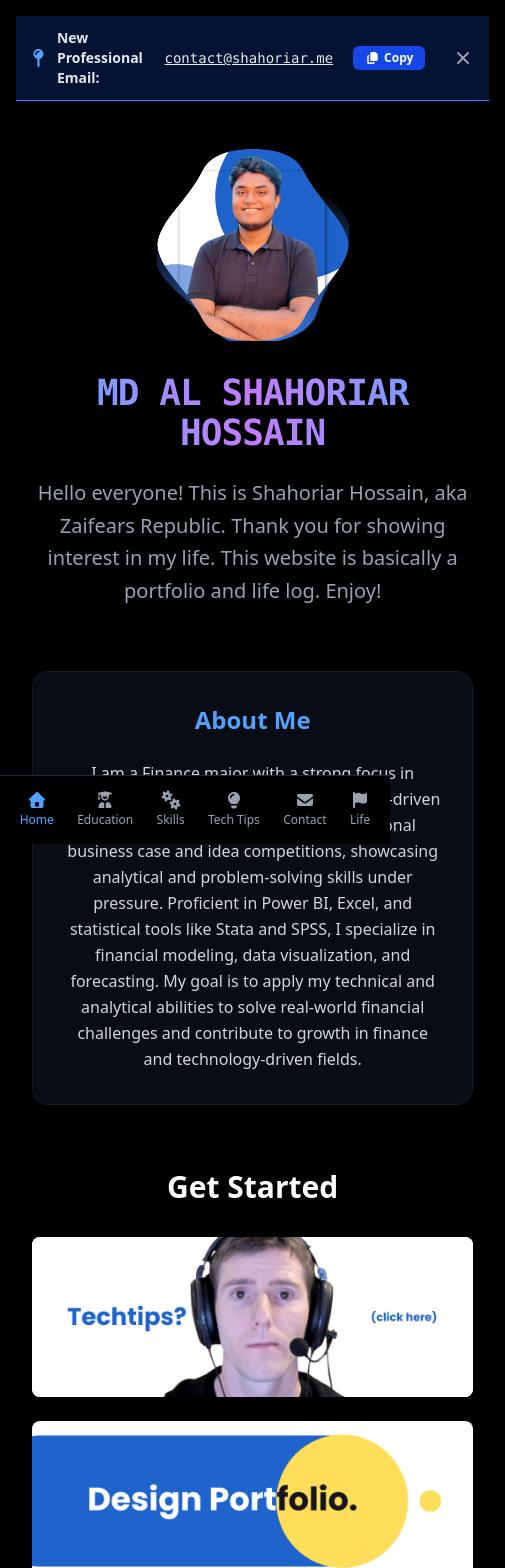
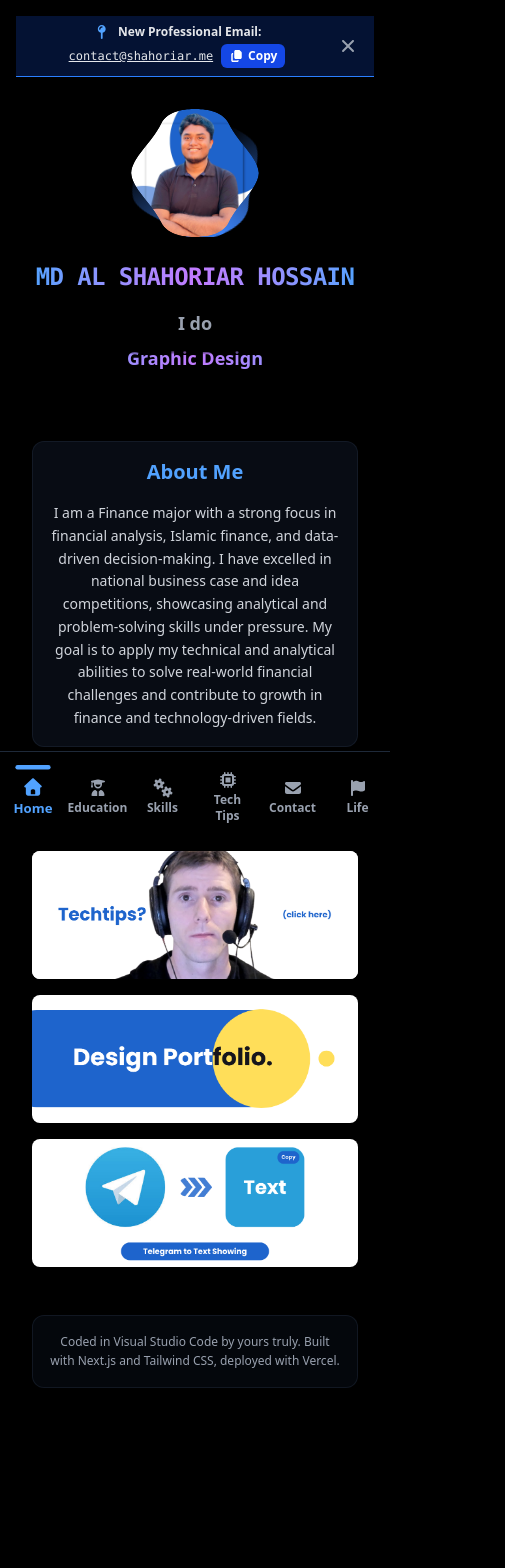
Before and after one commit to zaifears/zaifears-portfolio, a Next.js app: page / in a window 390 px wide. Shown: the top 1568 px of the page, 505 px wide, since content can reach past the window. After the commit the page ends 1500 px from the top, so only its background shows below. Built offline with nearby package versions, Linux system fonts and the light colour scheme.

Commit message:
Nav & Home Page Update

```diff
--- a/app/components/nav.tsx
+++ b/app/components/nav.tsx
@@ -9,8 +9,8 @@ import {
   faCogs,
   faEnvelope,
   faFlag,
-  faLightbulb,
-  faCalendarAlt
+  faCalendarAlt,
+  faMicrochip // The updated icon
 } from '@fortawesome/free-solid-svg-icons';
 
 // Define a type for a single navigation item
@@ -18,17 +18,15 @@ interface NavItem {
   href: string;
   name: string;
   icon: any;
-  disabled?: boolean;
-  tooltip?: string;
   desktopOnly?: boolean;
 }
 
-// --- The navigation items are now in your desired order ---
+// The navigation items list
 const navItems: NavItem[] = [
   { href: '/', name: 'Home', icon: faHome },
   { href: '/education', name: 'Education', icon: faUserGraduate },
   { href: '/skills', name: 'Skills', icon: faCogs },
-  { href: '/techtips', name: 'Tech Tips', icon: faLightbulb },
+  { href: '/techtips', name: 'Tech Tips', icon: faMicrochip },
   { href: '/contact', name: 'Contact', icon: faEnvelope },
   { href: '/life', name: 'Life', icon: faFlag },
   {
@@ -42,10 +40,8 @@ const navItems: NavItem[] = [
 // Helper function to determine if a nav item is active
 const isNavItemActive = (itemHref: string, pathname: string): boolean => {
   if (itemHref === '/') {
-    // For home page, only match exact path
     return pathname === '/';
   }
-  // For other pages, match if pathname starts with the item href
   return pathname.startsWith(itemHref);
 };
 
@@ -60,22 +56,6 @@ export function Navbar() {
           <ul>
             {navItems.map((item) => {
               const isActive = isNavItemActive(item.href, pathname);
-
-              if (item.disabled) {
-                return (
-                  <li key={item.name} className="mb-4">
-                    <span
-                      className="flex items-center p-2 rounded-md text-gray-600 cursor-not-allowed"
-                      title={item.tooltip}
-                    >
-                      <FontAwesomeIcon icon={item.icon} className="w-5 h-5 mr-3" />
-                      <span>{item.name}</span>
-                    </span>
-                  </li>
-                );
-              }
-
-              // Use a regular 'a' tag for external links
               const isExternal = item.href.startsWith('http');
 
               if (isExternal) {
@@ -116,38 +96,28 @@ export function Navbar() {
 
       {/* Mobile Bottom Navigation Bar */}
       <div className="md:hidden fixed bottom-0 left-0 right-0 bg-black border-t border-gray-800 z-50">
-        <nav className="flex justify-around items-center p-2">
+        <nav className="flex justify-around items-center py-3">
           {navItems
             .filter(item => !item.desktopOnly)
             .map((item) => {
               const isActive = isNavItemActive(item.href, pathname);
 
-              if (item.disabled) {
-                return (
-                  <div
-                    key={item.name}
-                    className="flex flex-col items-center text-center text-gray-600 p-2 cursor-not-allowed"
-                    title={item.tooltip}
-                  >
-                    <FontAwesomeIcon icon={item.icon} className="w-6 h-6 mb-1" />
-                    <span className="text-xs">{item.name}</span>
-                  </div>
-                );
-              }
-
               return (
                 <Link
                   key={item.name}
                   href={item.href}
-                  className={`flex flex-col items-center text-center p-2 transition-colors duration-200 ${
-                    isActive ? 'text-blue-400' : 'text-gray-400 hover:text-blue-400'
+                  className={`relative flex flex-col items-center text-center p-2 rounded-lg transition-all duration-200 w-16 ${
+                    isActive
+                      ? 'text-blue-400 scale-110'
+                      : 'text-gray-400 hover:text-blue-400'
                   }`}
                 >
+                  {isActive && <span className="absolute -top-1 h-1 w-8 bg-blue-400 rounded-full"></span>}
                   <FontAwesomeIcon icon={item.icon} className="w-6 h-6 mb-1" />
-                  <span className="text-xs">{item.name}</span>
+                  <span className="text-xs font-semibold">{item.name}</span>
                 </Link>
               );
-          })}
+            })}
         </nav>
       </div>
     </>
--- a/app/page.tsx
+++ b/app/page.tsx
@@ -16,25 +16,29 @@ export default function Page() {
   const [showEmailNotification, setShowEmailNotification] = useState(true);
   const [copied, setCopied] = useState(false);
 
-  // NOTE: The useEffect hook that checked localStorage has been removed.
-
   const handleCopyEmail = () => {
-    navigator.clipboard.writeText('contact@shahoriar.me');
+    // Uses document.execCommand for better iframe compatibility
+    const textArea = document.createElement('textarea');
+    textArea.value = 'contact@shahoriar.me';
+    document.body.appendChild(textArea);
+    textArea.select();
+    try {
+      document.execCommand('copy');
       setCopied(true);
-    setTimeout(() => {
-      setCopied(false);
-    }, 2000); // Reset after 2 seconds
+      setTimeout(() => setCopied(false), 2000);
+    } catch (err) {
+      console.error('Failed to copy text: ', err);
+    }
+    document.body.removeChild(textArea);
   };
 
   const handleDismissNotification = () => {
     setShowEmailNotification(false);
-    // NOTE: The line that set localStorage has been removed.
   };
   // ---------------------------
 
   return (
     <>
-      {/* Circling outline effect styles from the old version */}
       <style jsx global>{`
         @keyframes spin-gradient {
           from { transform: rotate(0deg); }
@@ -53,41 +57,81 @@ export default function Page() {
         .outline-container {
           contain: layout style paint;
         }
+
+        /* Step-by-step scrolling animation with pauses - Fixed alignment */
+        @keyframes scroll-words-step {
+          0% { transform: translateY(0); }
+          14% { transform: translateY(0); }
+          16% { transform: translateY(-14.28%); }
+          30% { transform: translateY(-14.28%); }
+          32% { transform: translateY(-28.57%); }
+          46% { transform: translateY(-28.57%); }
+          48% { transform: translateY(-42.85%); }
+          62% { transform: translateY(-42.85%); }
+          64% { transform: translateY(-57.14%); }
+          78% { transform: translateY(-57.14%); }
+          80% { transform: translateY(-71.42%); }
+          94% { transform: translateY(-71.42%); }
+          96% { transform: translateY(-85.71%); }
+          100% { transform: translateY(-85.71%); }
+        }
+
+        .animate-scroll-words-step {
+          animation: scroll-words-step 12s ease-in-out infinite;
+        }
+
+        /* Peeking effect - shows portions of adjacent items */
+        .scrolling-text-mask {
+          -webkit-mask-image: linear-gradient(to bottom, transparent 10%, black 20%, black 80%, transparent 90%);
+          mask-image: linear-gradient(to bottom, transparent 10%, black 20%, black 80%, transparent 90%);
+        }
       `}</style>
 
       <div className="min-h-screen bg-black text-white">
 
-        {/* --- Pinned Email Notification --- */}
+        {/* --- Mobile-Optimized Pinned Email Notification --- */}
         {showEmailNotification && (
-          <div className="bg-blue-600/20 border-b border-blue-500 text-gray-200 py-3 px-4 flex items-center justify-center gap-3 sticky top-0 z-50 animate-fade-in-down">
-            <FontAwesomeIcon icon={faMapPin} className="text-blue-400 text-lg" />
-            <span className="font-semibold text-sm sm:text-base">New Professional Email:</span>
-            <a href="mailto:contact@shahoriar.me" className="text-sm sm:text-base font-mono underline hover:text-white transition-colors">
+          <div className="bg-blue-600/20 border-b border-blue-500 text-gray-200 py-2 px-3 sm:py-3 sm:px-4 sticky top-0 z-50 animate-fade-in-down">
+            <div className="flex items-center justify-between gap-2 max-w-6xl mx-auto">
+              {/* Main content - stacked on mobile, inline on larger screens */}
+              <div className="flex-grow flex flex-col sm:flex-row sm:items-center sm:justify-center gap-1 sm:gap-4">
+                <div className="flex items-center gap-2 justify-center sm:justify-start">
+                  <FontAwesomeIcon icon={faMapPin} className="text-blue-400 text-sm" />
+                  <span className="font-semibold text-xs sm:text-sm">New Professional Email:</span>
+                </div>
+                <div className="flex items-center gap-2 justify-center sm:justify-start">
+                  <a href="mailto:contact@shahoriar.me" className="text-xs sm:text-sm font-mono underline hover:text-white transition-colors">
                     contact@shahoriar.me
                   </a>
                   <button
                     onClick={handleCopyEmail}
-              className="ml-2 bg-blue-700 hover:bg-blue-800 text-white text-xs sm:text-sm font-semibold py-1 px-3 rounded-md transition-all duration-200 flex items-center gap-1 disabled:bg-green-600 disabled:cursor-default"
+                    className="bg-blue-700 hover:bg-blue-800 text-white text-xs font-semibold py-1 px-2 rounded-md transition-all duration-200 flex items-center gap-1 disabled:bg-green-600 disabled:cursor-default"
                     disabled={copied}
                   >
                     <FontAwesomeIcon icon={faCopy} className="w-3 h-3" />
                     {copied ? 'Copied!' : 'Copy'}
                   </button>
+                </div>
+              </div>
+              {/* Dismiss button */}
+              <div className="flex-shrink-0">
                 <button
                   onClick={handleDismissNotification}
-              className="ml-4 text-gray-400 hover:text-white transition-colors"
+                  className="text-gray-400 hover:text-white transition-colors p-1"
                   aria-label="Dismiss notification"
                 >
-              <FontAwesomeIcon icon={faTimes} className="w-4 h-4" />
+                  <FontAwesomeIcon icon={faTimes} className="w-3 h-3 sm:w-4 sm:h-4" />
                 </button>
+              </div>
+            </div>
           </div>
         )}
 
-        <div className="max-w-6xl mx-auto px-4 py-12">
+        <div className="max-w-6xl mx-auto px-4 py-8 sm:py-12">
 
           {/* Hero Section */}
-          <div className="text-center mb-16">
-            <div className="relative w-48 h-48 mx-auto mb-8">
+          <div className="text-center mb-12 sm:mb-16">
+            <div className="relative w-32 h-32 sm:w-48 sm:h-48 mx-auto mb-6 sm:mb-8">
               <svg width="0" height="0" aria-hidden="true">
                 <defs>
                   <clipPath id="blob-shape" clipPathUnits="objectBoundingBox">
@@ -112,33 +156,50 @@ export default function Page() {
                 </div>
               </div>
             </div>
-            <h1 className="text-4xl md:text-6xl font-bold font-mono tracking-tight mb-6 bg-gradient-to-r from-blue-400 via-purple-400 to-blue-400 bg-clip-text text-transparent">
+            <h1 className="text-2xl sm:text-4xl md:text-6xl font-bold font-mono tracking-tight mb-4 sm:mb-6 bg-gradient-to-r from-blue-400 via-purple-400 to-blue-400 bg-clip-text text-transparent">
               MD AL SHAHORIAR HOSSAIN
             </h1>
-            <p className="text-xl text-gray-400 mb-8 leading-relaxed max-w-2xl mx-auto">
-              Hello everyone! This is Shahoriar Hossain, aka Zaifears Republic. Thank you for showing interest in my life. This website is basically a portfolio and life log. Enjoy!
-            </p>
+
+            {/* --- FIXED Dynamic Text Animation with Better Peeking --- */}
+            <div className="flex flex-col sm:flex-row items-center justify-center gap-2 sm:gap-3 text-lg sm:text-2xl md:text-4xl font-semibold mb-6 sm:mb-8">
+                <span className="text-gray-400 whitespace-nowrap">I do</span>
+                <div className="relative h-12 sm:h-16 md:h-20 w-full sm:w-80 md:w-96 overflow-hidden scrolling-text-mask">
+                    <div className="animate-scroll-words-step">
+                        {/* Each item with increased height for better peeking */}
+                        <div className="h-12 sm:h-16 md:h-20 flex items-center justify-center sm:justify-start text-transparent bg-clip-text bg-gradient-to-r from-blue-400 via-purple-400 to-blue-400 px-2">Financial Analysis</div>
+                        <div className="h-12 sm:h-16 md:h-20 flex items-center justify-center sm:justify-start text-transparent bg-clip-text bg-gradient-to-r from-blue-400 via-purple-400 to-blue-400 px-2">Web Development</div>
+                        <div className="h-12 sm:h-16 md:h-20 flex items-center justify-center sm:justify-start text-transparent bg-clip-text bg-gradient-to-r from-blue-400 via-purple-400 to-blue-400 px-2">Graphic Design</div>
+                        <div className="h-12 sm:h-16 md:h-20 flex items-center justify-center sm:justify-start text-transparent bg-clip-text bg-gradient-to-r from-blue-400 via-purple-400 to-blue-400 px-2">Data Visualization</div>
+                        <div className="h-12 sm:h-16 md:h-20 flex items-center justify-center sm:justify-start text-transparent bg-clip-text bg-gradient-to-r from-blue-400 via-purple-400 to-blue-400 px-2">Investment Strategy</div>
+                        <div className="h-12 sm:h-16 md:h-20 flex items-center justify-center sm:justify-start text-transparent bg-clip-text bg-gradient-to-r from-blue-400 via-purple-400 to-blue-400 px-2">Problem Solving</div>
+
+                        {/* Duplicate first item for seamless loop */}
+                        <div className="h-12 sm:h-16 md:h-20 flex items-center justify-center sm:justify-start text-transparent bg-clip-text bg-gradient-to-r from-blue-400 via-purple-400 to-blue-400 px-2">Financial Analysis</div>
+                    </div>
+                </div>
             </div>
 
-          {/* About Section */}
-          <div className="mb-16">
-            <div className="bg-gray-900/50 backdrop-blur-sm border border-gray-800/50 rounded-2xl p-8 max-w-4xl mx-auto">
-              <h2 className="text-2xl font-bold mb-6 text-center text-blue-400">About Me</h2>
-              <p className="text-gray-300 leading-relaxed text-center">
-                I am a Finance major with a strong focus in financial analysis, Islamic finance, and data-driven decision-making. I have excelled in national business case and idea competitions, showcasing analytical and problem-solving skills under pressure. Proficient in Power BI, Excel, and statistical tools like Stata and SPSS, I specialize in financial modeling, data visualization, and forecasting. My goal is to apply my technical and analytical abilities to solve real-world financial challenges and contribute to growth in finance and technology-driven fields.
+          </div>
+
+          {/* --- About Section --- */}
+          <div className="mb-12 sm:mb-16">
+            <div className="bg-gray-900/50 backdrop-blur-sm border border-gray-800/50 rounded-xl sm:rounded-2xl p-4 sm:p-8 max-w-4xl mx-auto">
+              <h2 className="text-xl sm:text-2xl font-bold mb-4 sm:mb-6 text-center text-blue-400">About Me</h2>
+              <p className="text-sm sm:text-base text-gray-300 leading-relaxed text-center">
+                I am a Finance major with a strong focus in financial analysis, Islamic finance, and data-driven decision-making. I have excelled in national business case and idea competitions, showcasing analytical and problem-solving skills under pressure. My goal is to apply my technical and analytical abilities to solve real-world financial challenges and contribute to growth in finance and technology-driven fields.
               </p>
             </div>
           </div>
 
-          {/* --- UPDATED Featured Actions Section --- */}
+          {/* Featured Actions Section */}
           <div className="text-center">
-            <h2 className="text-3xl font-bold text-center mb-8">Get Started</h2>
-            <div className="grid grid-cols-1 md:grid-cols-3 gap-6 max-w-5xl mx-auto">
+            <h2 className="text-2xl sm:text-3xl font-bold text-center mb-6 sm:mb-8">Get Started</h2>
+            <div className="grid grid-cols-1 sm:grid-cols-2 md:grid-cols-3 gap-4 sm:gap-6 max-w-5xl mx-auto">
 
               {/* Tech Tips Button */}
               <Link
                 href="/techtips"
-                className="group relative block h-40 rounded-lg overflow-hidden transition-all duration-300 transform hover:scale-105 hover:shadow-2xl hover:shadow-blue-600/20 bg-white"
+                className="group relative block h-32 sm:h-40 rounded-lg overflow-hidden transition-all duration-300 transform hover:scale-105 hover:shadow-2xl hover:shadow-blue-600/20 bg-white"
                 aria-label="Visit Tech Tips section"
               >
                 <Image
@@ -152,7 +213,7 @@ export default function Page() {
               {/* Design Portfolio Button */}
               <Link
                 href="/design-portfolio"
-                className="group relative block h-40 rounded-lg overflow-hidden transition-all duration-300 transform hover:scale-105 hover:shadow-2xl hover:shadow-purple-600/20"
+                className="group relative block h-32 sm:h-40 rounded-lg overflow-hidden transition-all duration-300 transform hover:scale-105 hover:shadow-2xl hover:shadow-purple-600/20"
                 aria-label="Visit Design Portfolio"
               >
                 <Image
@@ -166,7 +227,7 @@ export default function Page() {
               {/* Live Text Button */}
               <Link
                 href="/live-text"
-                className="group relative block h-40 rounded-lg overflow-hidden transition-all duration-300 transform hover:scale-105 hover:shadow-2xl hover:shadow-teal-600/20"
+                className="group relative block h-32 sm:h-40 rounded-lg overflow-hidden transition-all duration-300 transform hover:scale-105 hover:shadow-2xl hover:shadow-teal-600/20 sm:col-span-2 md:col-span-1"
                 aria-label="Access Live Text feature"
               >
                 <Image
@@ -181,9 +242,9 @@ export default function Page() {
           </div>
 
           {/* Footer */}
-          <div className="text-center mt-16">
-            <div className="bg-gray-900/30 backdrop-blur-sm border border-gray-800/50 rounded-2xl p-6 max-w-2xl mx-auto">
-              <p className="text-sm text-gray-400 leading-relaxed">
+          <div className="text-center mt-12 sm:mt-16">
+            <div className="bg-gray-900/30 backdrop-blur-sm border border-gray-800/50 rounded-xl sm:rounded-2xl p-4 sm:p-6 max-w-2xl mx-auto">
+              <p className="text-xs sm:text-sm text-gray-400 leading-relaxed">
                 Coded in Visual Studio Code by yours truly. Built with Next.js and Tailwind CSS, deployed with Vercel.
               </p>
             </div>
```
Lines whose indentation alone changed are shown as unchanged.
